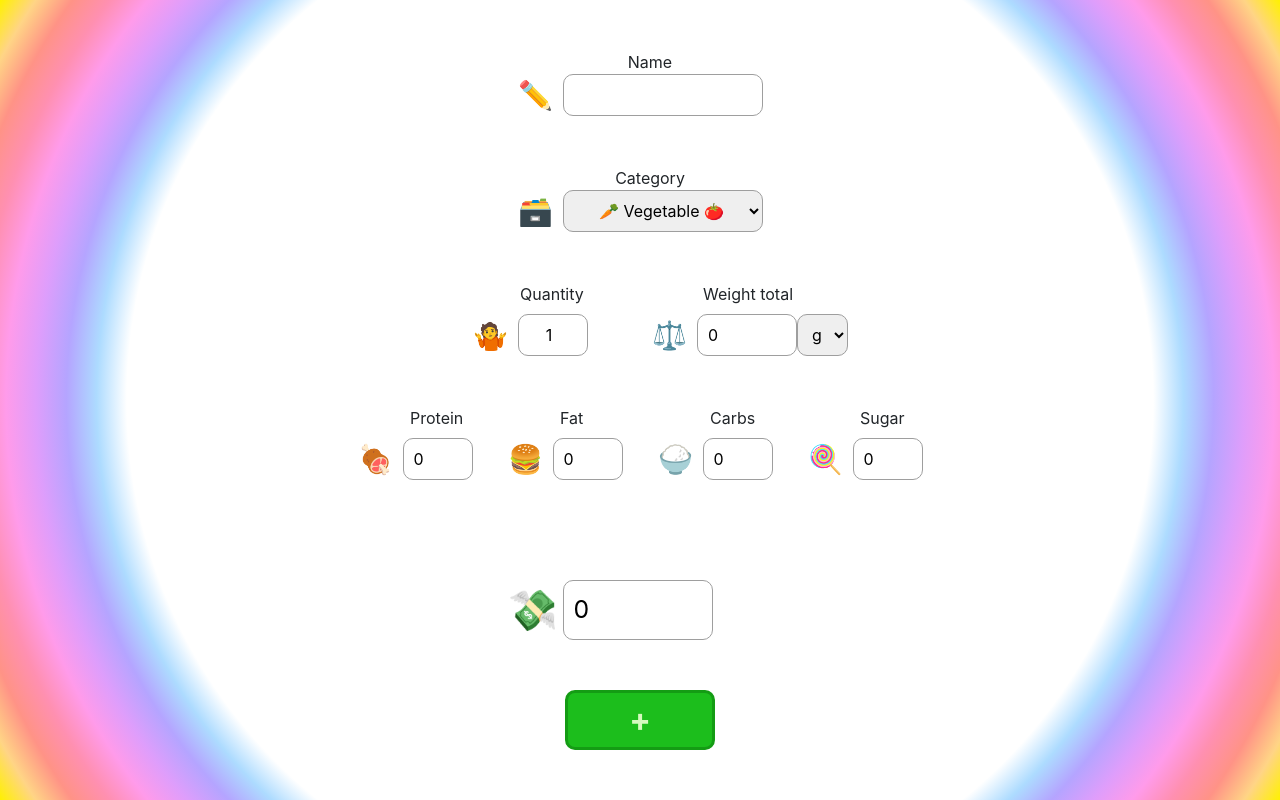
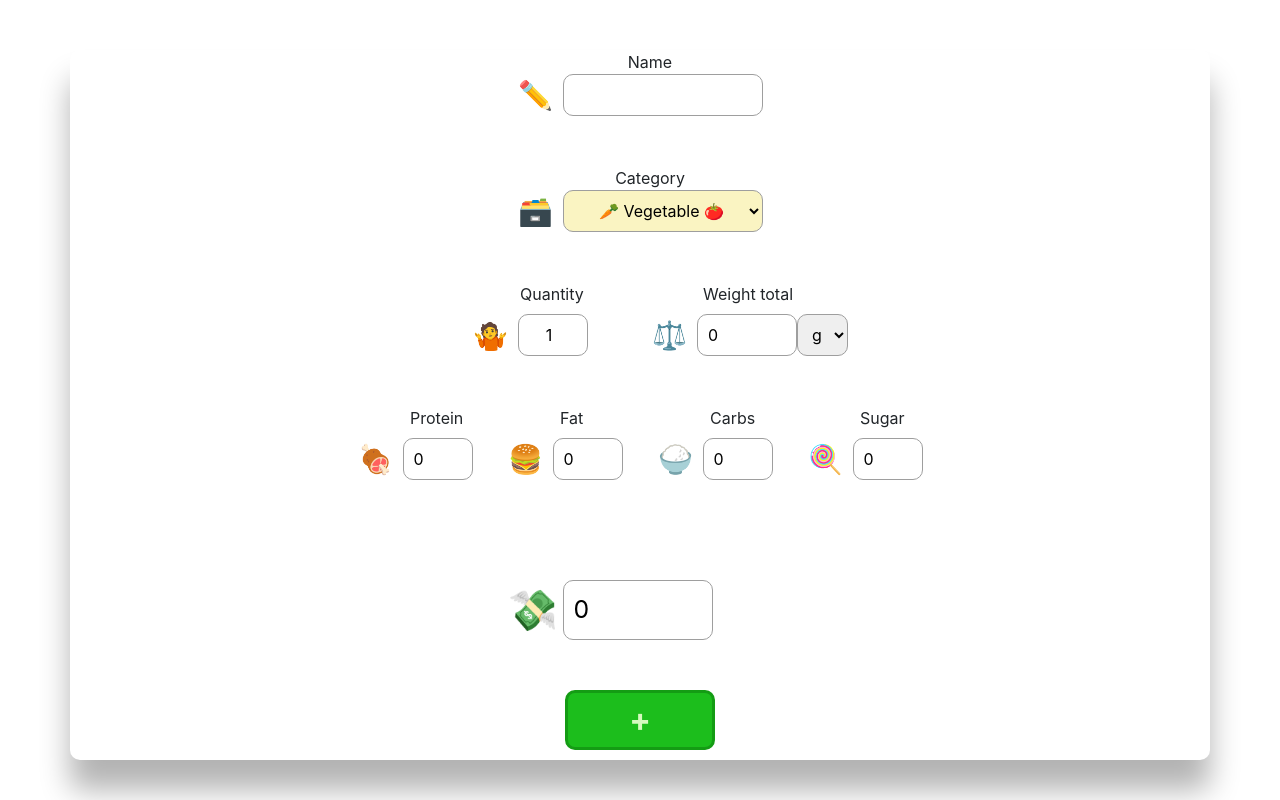
Before and after one commit to ImBlakeDoyle/foodapp_front, a React (Create React App) app: page /item/new in a window 1280 px wide. Built offline with nearby package versions, Linux system fonts and the light colour scheme.

Commit message:
more small styling fixes

```diff
--- a/src/components/forms/ItemForm.js
+++ b/src/components/forms/ItemForm.js
@@ -98,7 +98,6 @@ function ItemForm(){
                             <input
                                 value={weight}
                                 type="number"
-                                min="0"
                                 onChange={e => onChange(e)}
                                 name="weight"
                                 className="dual-form-input"
@@ -130,7 +129,6 @@ function ItemForm(){
                                 <input
                                     value={protein}
                                     type="number"
-                                    min="0.00"
                                     onChange={e => onChange(e)}
                                     name="protein"
                                     className="quad-form-input"
@@ -149,7 +147,6 @@ function ItemForm(){
                                 <input
                                     value={fat}
                                     type="number"
-                                    min="0.00"
                                     onChange={e => onChange(e)}
                                     name="fat"
                                     className="quad-form-input"
@@ -168,7 +165,6 @@ function ItemForm(){
                                 <input
                                     value={carbs}
                                     type="number"
-                                    min="0.00"
                                     onChange={e => onChange(e)}
                                     name="carbs"
                                     className="quad-form-input"
@@ -187,7 +183,6 @@ function ItemForm(){
                                 <input
                                     value={sugar}
                                     type="number"
-                                    min="0.00"
                                     onChange={e => onChange(e)}
                                     name="sugar"
                                     className="quad-form-input"
@@ -205,7 +200,6 @@ function ItemForm(){
                     <input
                         value={price}
                         type="number"
-                        min="0.00"
                         onChange={e => onChange(e)}
                         name="price"
                         className="formInput"
--- a/src/components/pages/ItemIndex.js
+++ b/src/components/pages/ItemIndex.js
@@ -1,5 +1,6 @@
 import React, { useState, useEffect } from "react";
 import axios from "axios";
+import '../../styles/Index.css'
 
 function ItemIndex(){
     const [allItems, addItem] = useState([{}]);
@@ -19,12 +20,12 @@ function ItemIndex(){
                 return(
                     <ul key={index}>
                         <strong>{item.name}</strong>
-                        <li><p>Price: {item.price}</p></li>
-                        <li><p>Protein: {item.protein}</p></li>
-                        <li><p>Carbs: {item.carbs}</p></li>
-                        <li><p>Fat: {item.fat}</p></li>
-                        <li><p>Sugar: {item.sugar}</p></li>
-                        <li><p>Calories: {item.calories}</p></li>
+                        <li><p className="itemlist">Price: {item.price}</p></li>
+                        <li><p className="itemlist">Protein: {item.protein}</p></li>
+                        <li><p className="itemlist">Carbs: {item.carbs}</p></li>
+                        <li><p className="itemlist">Fat: {item.fat}</p></li>
+                        <li><p className="itemlist">Sugar: {item.sugar}</p></li>
+                        <li><p className="itemlist">Calories: {item.calories}</p></li>
                     </ul>
                 );
             })}
--- a/src/styles/App.css
+++ b/src/styles/App.css
@@ -24,7 +24,8 @@
 }
 
 html{
-  overflow: hidden;
+  overflow: auto;
+  height: 100%;
 }
 
 body {
@@ -111,6 +112,11 @@ label{
 
 .form-container{
   justify-content: flex-start;
+  /* padding-top: 1px; */
+  padding-bottom: 10px;
+  margin-top: 10px;
+  border-radius: 10px;
+  box-shadow: 0 30px 30px 0 rgba(0, 0, 0, 0.3);
 }
 
 #name-field{
@@ -119,6 +125,7 @@ label{
 #category-field{
   width: 200px;
   text-align-last: center;
+  background-color: rgb(250, 244, 194);
 }
 
 .weight-form{
--- a/src/styles/Home.css
+++ b/src/styles/Home.css
@@ -31,9 +31,9 @@
 }
 
 html, body{
-    height: 100vh;
-    overflow: hidden;
-    background: radial-gradient(circle, rgba(255,255,255,1) 0%, rgba(255,255,255,1) 68%, rgba(129,200,255,0.65) 72%, rgba(149,126,255,0.7) 76%, rgba(211,125,250,0.75) 80%, rgba(255,130,229,0.8) 84%, rgba(255,124,163,0.85) 88%, rgba(255,135,121,0.9) 92%, rgba(255,210,127,0.95) 96%, rgba(255,241,0,1) 100%);
+    height: 100%;
+    overflow: auto;
+    /* background: radial-gradient(circle, rgba(255,255,255,1) 0%, rgba(255,255,255,1) 68%, rgba(129,200,255,0.65) 72%, rgba(149,126,255,0.7) 76%, rgba(211,125,250,0.75) 80%, rgba(255,130,229,0.8) 84%, rgba(255,124,163,0.85) 88%, rgba(255,135,121,0.9) 92%, rgba(255,210,127,0.95) 96%, rgba(255,241,0,1) 100%); */
     background-repeat: no-repeat;
 }
 
@@ -45,16 +45,3 @@ html, body{
     font-family: "Architects Daughter";
     font-weight: bold;
 }
-
-#title-emoji {
-    animation-name: bounce;
-    animation-duration: 5s;
-}
-
-@keyframes bounce {
-    0%   {left:0px; top:0px;}
-    25%  {left:200px; top:0px;}
-    50%  {left:200px; top:200px;}
-    75%  {left:0px; top:200px;}
-    100% {left:0px; top:0px;}
-  }
--- /dev/null
+++ b/src/styles/Index.css
@@ -0,0 +1,11 @@
+html, body{
+    height: 100%;
+}
+
+p{
+    font-size: 10px;
+}
+
+/* .itemlist{
+    margin: 0;
+} */
```
